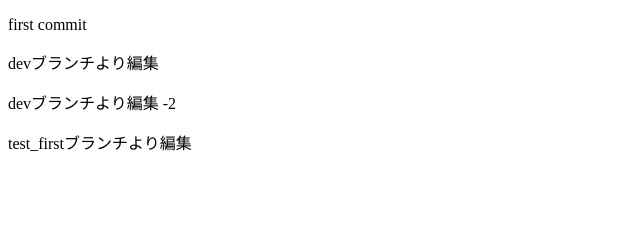
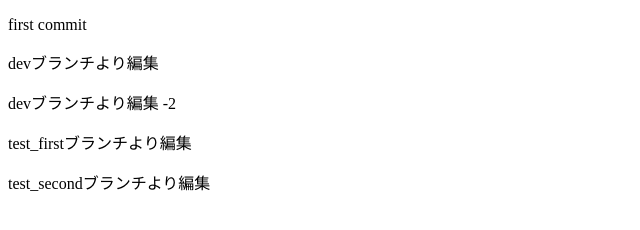
Before and after one commit to koderahayato/git_test, a plain HTML site: page index.html in a window 1280 px wide. Shown: the whole page, without its empty margins (0-640 px from the left). Drawn offline with Linux system fonts and the light colour scheme.

Commit message:
commit from test_second

```diff
--- a/index.html
+++ b/index.html
@@ -10,5 +10,6 @@
   <p>devブランチより編集</p>
   <p>devブランチより編集 -2</p>
   <p>test_firstブランチより編集 </p>
+  <p>test_secondブランチより編集 </p>
 </body>
 </html>
```
